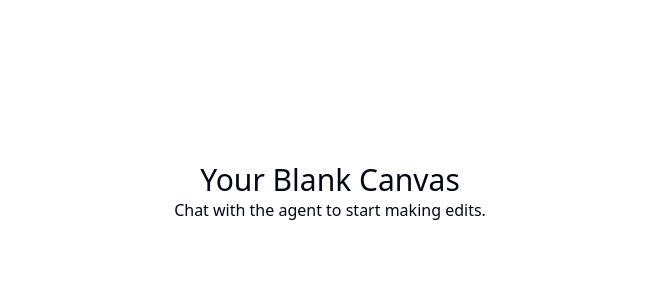
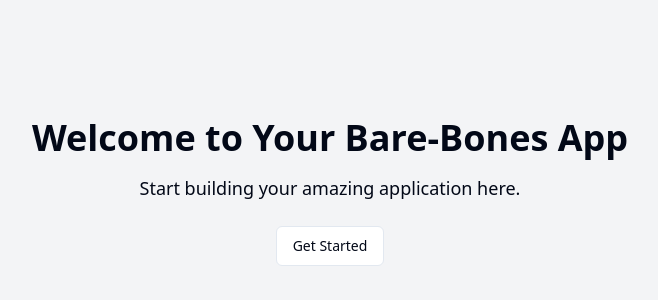
Before and after one commit to GPT-Engineer-App-Dev/customizable-base, a React (Vite) app: page / in a window 1280 px wide. Shown: the part 208-508 px from the top of the page, without its empty margins (310-968 px from the left). Built offline with nearby package versions, Linux system fonts and the light colour scheme.

Commit message:
Create a bare-bones web application with a welcoming home page.

```diff
--- a/src/pages/Index.jsx
+++ b/src/pages/Index.jsx
@@ -1,14 +1,23 @@
-// Update this page (the content is just a fallback if you fail and example)
+import React from "react";
+import { Button } from "@/components/ui/button";
+import { Tooltip, TooltipContent, TooltipProvider, TooltipTrigger } from "@/components/ui/tooltip";
 
 const Index = () => {
   return (
-    <div className="h-screen w-screen flex items-center justify-center">
-      {/* Update with components here - default to put new layout sections as separate components in the components folder, and import them here */}
-      <div>
-        <h1 className="text-3xl text-center">Your Blank Canvas</h1>
-        <p className="text-center">
-          Chat with the agent to start making edits.
-        </p>
+    <div className="h-screen w-screen flex items-center justify-center bg-gray-100">
+      <div className="text-center">
+        <h1 className="text-4xl font-bold mb-4">Welcome to Your Bare-Bones App</h1>
+        <p className="text-lg mb-6">Start building your amazing application here.</p>
+        <TooltipProvider>
+          <Tooltip>
+            <TooltipTrigger>
+              <Button variant="outline">Get Started</Button>
+            </TooltipTrigger>
+            <TooltipContent>
+              <p>Click to begin your journey!</p>
+            </TooltipContent>
+          </Tooltip>
+        </TooltipProvider>
       </div>
     </div>
   );
```
